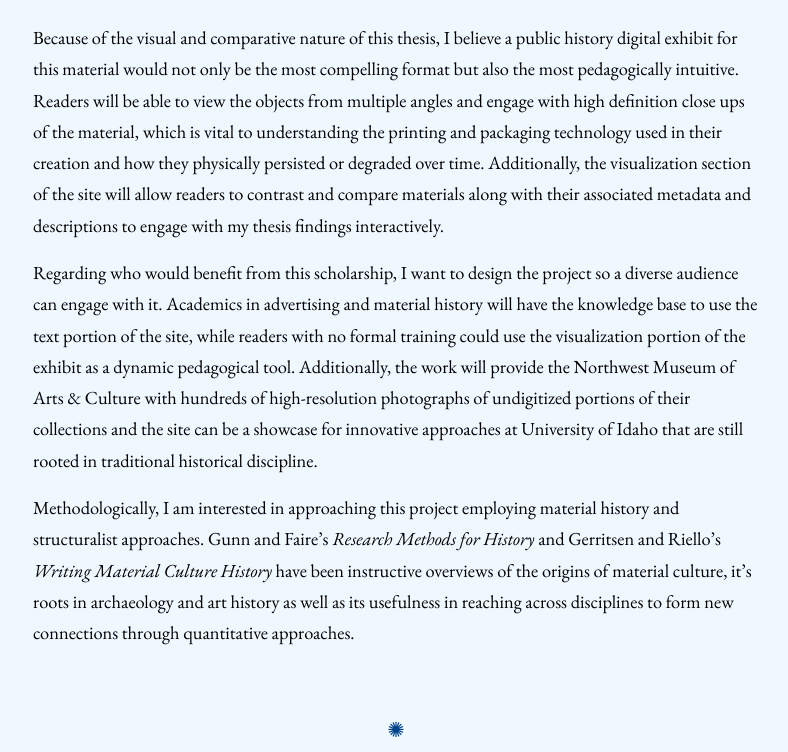
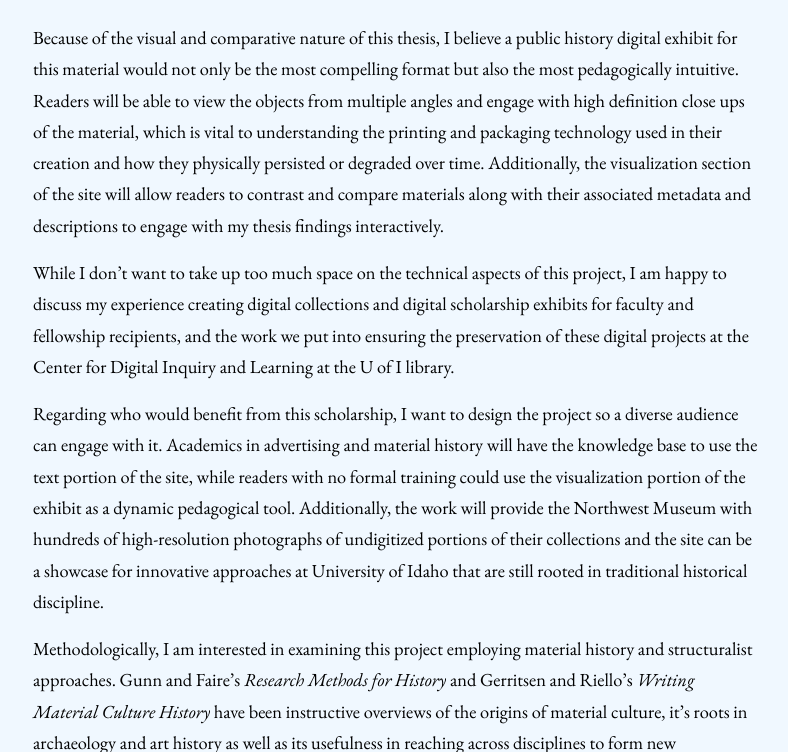
Before and after one commit to aweymo-ui/thesis, a Jekyll site: the page built from content/2_presentation.md, in a window 1280 px wide and 900 px high, scrolled down 2668 px, cut to the strip 0-752 px from the top of the window. Shown: the whole strip, without its empty margins (244-1032 px from the left). Built offline with Jekyll 4.4.1, drawn with Linux system fonts in a browser that asks for light colours; some web fonts are replaced; some of the changed text lies outside the part shown.

Commit message:
adjusting

```diff
--- a/content/2_presentation.md
+++ b/content/2_presentation.md
@@ -58,9 +58,11 @@ I am also interested in studying the region because of the extremely relevant ho
 
 Because of the visual and comparative nature of this thesis, I believe a public history digital exhibit for this material would not only be the most compelling format but also the most pedagogically intuitive. Readers will be able to view the objects from multiple angles and engage with high definition close ups of the material, which is vital to understanding the printing and packaging technology used in their creation and how they physically persisted or degraded over time. Additionally, the visualization section of the site will allow readers to contrast and compare materials along with their associated metadata and descriptions to engage with my thesis findings interactively.
 
-Regarding who would benefit from this scholarship, I want to design the project so a diverse audience can engage with it. Academics in advertising and material history will have the knowledge base to use the text portion of the site, while readers with no formal training could use the visualization portion of the exhibit as a dynamic pedagogical tool. Additionally, the work will provide the Northwest Museum of Arts & Culture with hundreds of high-resolution photographs of undigitized portions of their collections and the site can be a showcase for innovative approaches at University of Idaho that are still rooted in traditional historical discipline.
+While I don’t want to take up too much space on the technical aspects of this project, I am happy to discuss my experience creating digital collections and digital scholarship exhibits for faculty and fellowship recipients, and the work we put into ensuring the preservation of these digital projects at the Center for Digital Inquiry and Learning at the U of I library.
 
-Methodologically, I am interested in approaching this project employing material history and structuralist approaches. Gunn and Faire’s *Research Methods for History* and Gerritsen and Riello’s *Writing Material Culture History* have been instructive overviews of the origins of material culture, it’s roots in archaeology and art history as well as its usefulness in reaching across disciplines to form new connections through quantitative approaches.
+Regarding who would benefit from this scholarship, I want to design the project so a diverse audience can engage with it. Academics in advertising and material history will have the knowledge base to use the text portion of the site, while readers with no formal training could use the visualization portion of the exhibit as a dynamic pedagogical tool. Additionally, the work will provide the Northwest Museum with hundreds of high-resolution photographs of undigitized portions of their collections and the site can be a showcase for innovative approaches at University of Idaho that are still rooted in traditional historical discipline.
+
+Methodologically, I am interested in examining this project employing material history and structuralist approaches. Gunn and Faire’s *Research Methods for History* and Gerritsen and Riello’s *Writing Material Culture History* have been instructive overviews of the origins of material culture, it’s roots in archaeology and art history as well as its usefulness in reaching across disciplines to form new connections through quantitative approaches.
 
 <br>
 <div class="symbol-container">
@@ -78,6 +80,12 @@ While certainly more associated with environmental history, William Cronon’s *
 
 Roland Marchand’s, *Advertising the American Dream* and *Creating the Corporate Soul* also inform the way I will avoid speculating on how commercial imagery was received by consumers by remaining producer focused and backing up historical arguments with a diverse pool of multidisciplinary quantitative data. In both texts, Marchand contrasts commercial imagery against broader social and economic forces to tease out cultural and psychological findings and being mindful to not reach for a one to one cause and effect between advertising and social reaction to those images. Employing this approach, I am also mindful to avoid speculation and projection inherent to studying visual resources by focusing on the producer’s output and corporate legacy rather than the consumer’s hypothetical reaction to these materials.
 
+<br>
+<div class="symbol-container">
+    <p class="symbol">&#10042;</p>
+</div>
+<br>
+
 Additionally, Pamela Walker Laird’s *Advertising Progress* and Daniel Robert’s *Courteous Capitalism* have been instrumental to my understanding the advent of the public relations industry, its origins in avoiding government regulation and deflecting criticism from the consuming public. M.M. Manring’s *Slave in a Box*, Bonnie Christensen’s *Red Lodge and the Mythic West* and Jennifer M. Black’s *Branding Trust* have been guiding works in how historians can make new connections by examining contemporaneous trends in commercial imagery, cultural anxieties and advancements in the printing and packaging technology of these materials.
 
 <br>
@@ -86,6 +94,6 @@ Additionally, Pamela Walker Laird’s *Advertising Progress* and Daniel Robert
 </div>
 <br>
 
-In conclusion, I hope this presentation has demonstrated the scholarly gaps this study would address in advertising history and the unique opportunity to study the formation of modern American advertising alongside the development of an aspirational metropolis in the Inland Empire.
+In conclusion, I hope this presentation has demonstrated the scholarly gaps this study would address in advertising history why a digital project would best serve the visual, material and comparative nature of the focus and the unique opportunity to study the formation of modern American advertising alongside the development of an aspirational metropolis in the Inland Empire.
 
 <br>
```
